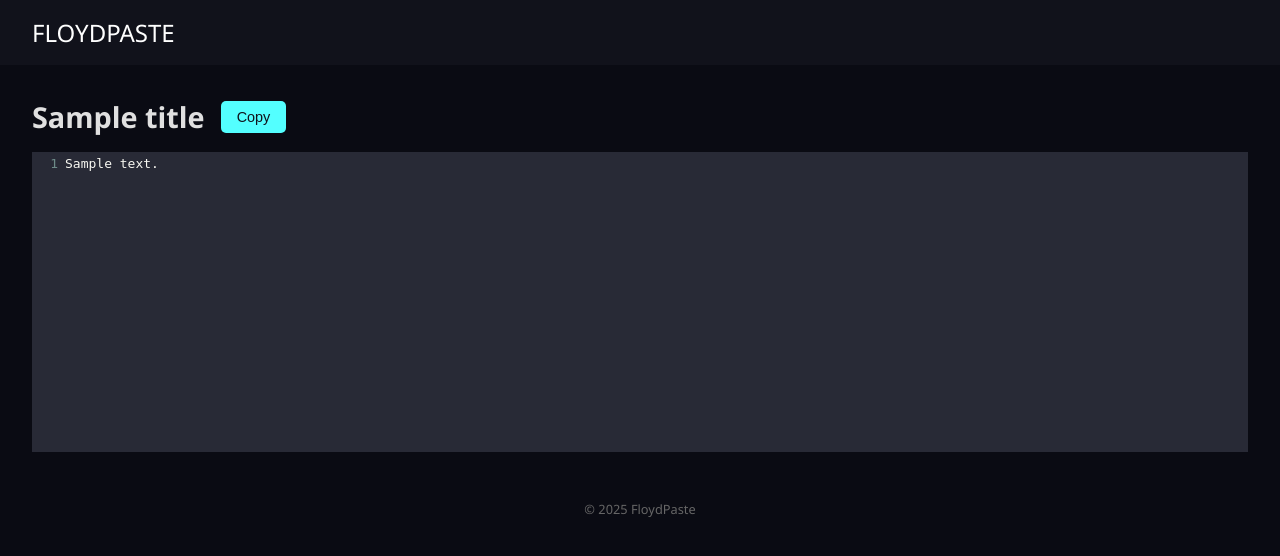
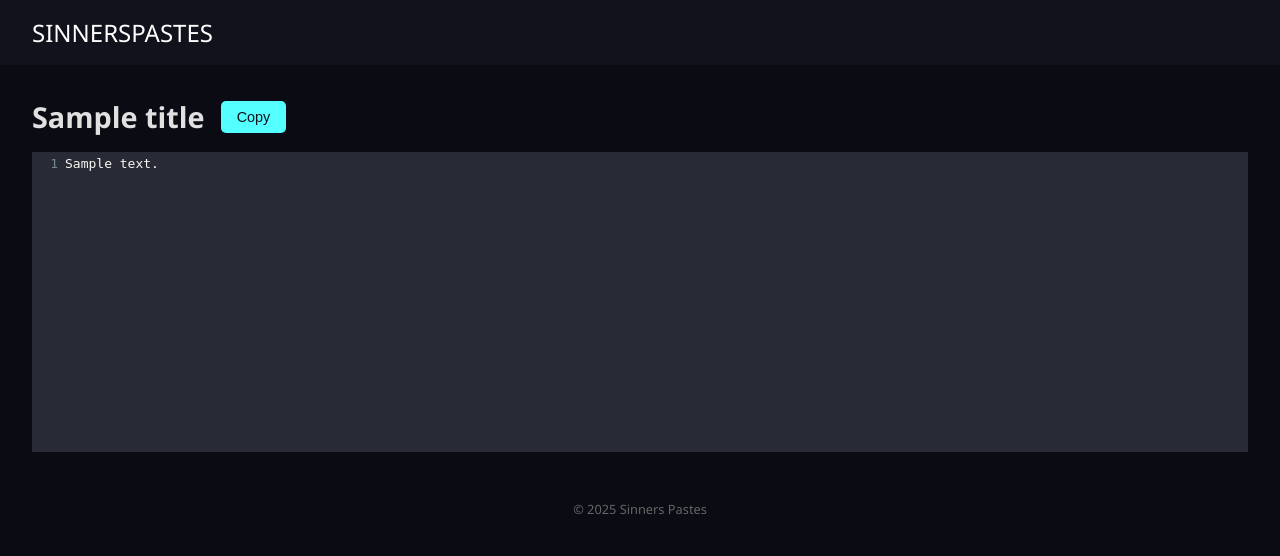
Before and after one commit to andrilchakraborty/sinners, a FastAPI app: template templates/paste.html in a window 1280 px wide. Shown: the top 556 px of the page. Run offline with FastAPI, Linux system fonts and the light colour scheme; the template is opened without the code that fills it: most values are stand-ins (such as "Sample title", 1, 10 or a date in 2020).

Commit message:
Update paste.html

```diff
--- a/templates/paste.html
+++ b/templates/paste.html
@@ -56,7 +56,7 @@
 <body>
 
   <header class="nav">
-    <div class="logo">FLOYD<span style="font-weight:300;">PASTE</span></div>
+    <div class="logo">SINNERS<span style="font-weight:300;">PASTES</span></div>
   </header>
 
   <main>
@@ -72,7 +72,7 @@
     <textarea id="paste-editor" readonly>{{ content }}</textarea>
   </main>
 
-  <footer>© 2025 FloydPaste</footer>
+  <footer>© 2025 Sinners Pastes</footer>
 
   <!-- CodeMirror & modes -->
   <script src="https://cdnjs.cloudflare.com/ajax/libs/codemirror/5.65.9/codemirror.min.js"></script>
```
